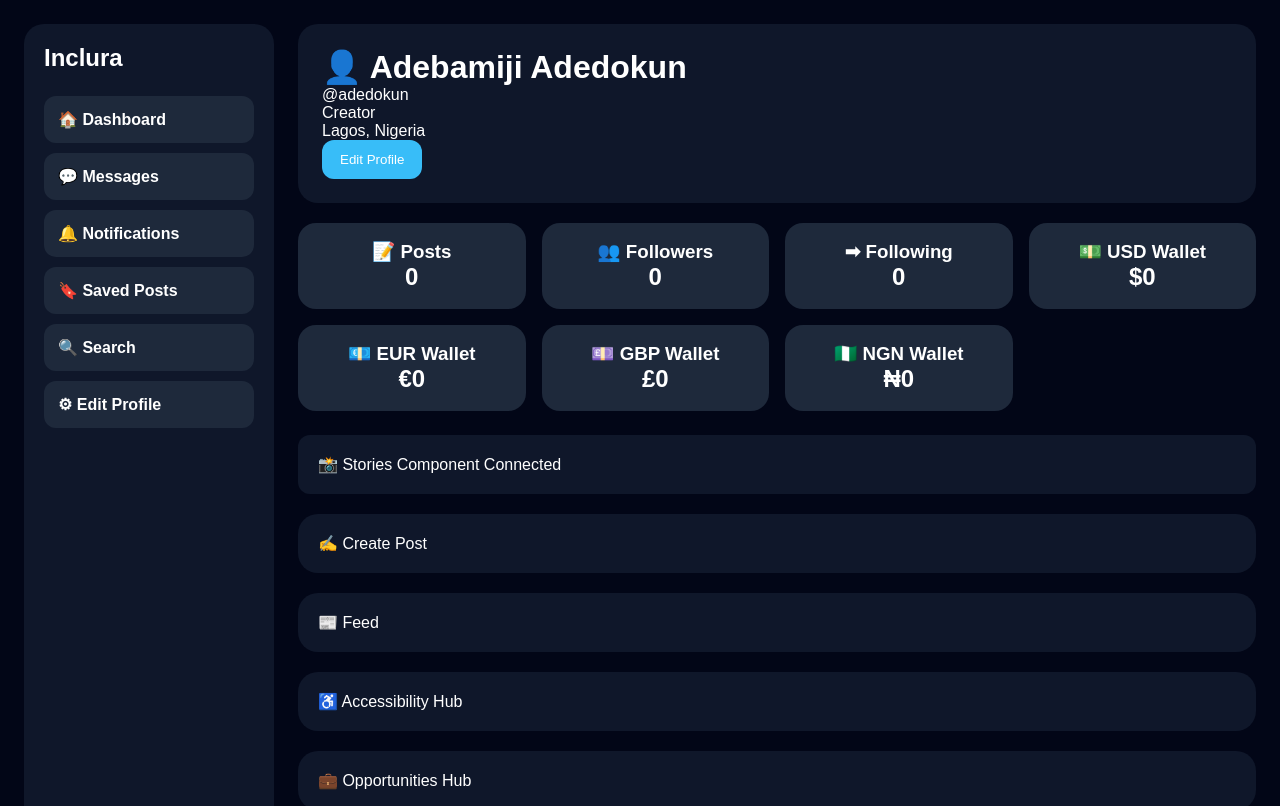
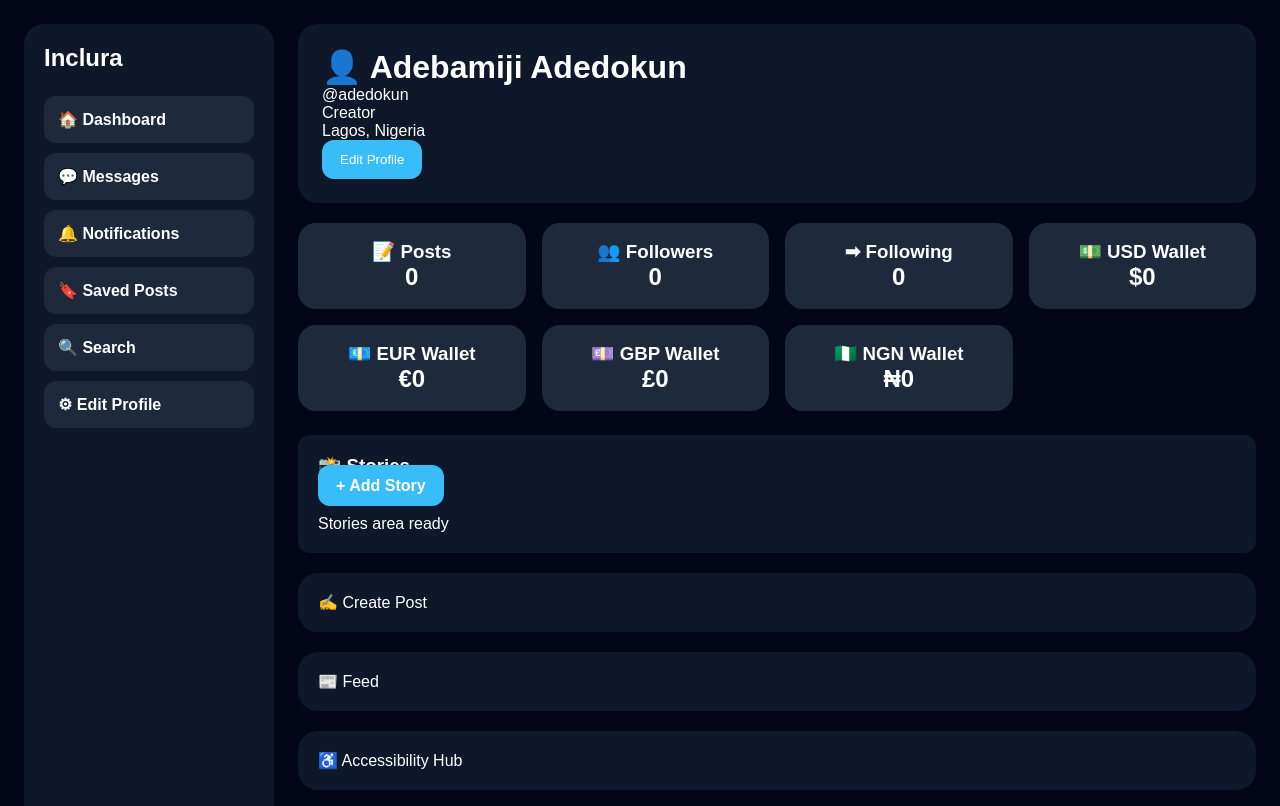
Before and after one commit to inclurah-png/inclura-web, a React (Vite) app: page /profile in a window 1280 px wide. Shown: the top 806 px of the page. Built offline with nearby package versions, Linux system fonts and the light colour scheme; no server answers; sample sign-in values are in the browser's storage.

Commit message:
Update StoriesSection.jsx
Update

```diff
--- a/src/components/StoriesSection.jsx
+++ b/src/components/StoriesSection.jsx
@@ -1,3 +1,5 @@
+import CreateStory from "./CreateStory";
+
 function StoriesSection() {
   return (
     <div
@@ -9,7 +11,13 @@ function StoriesSection() {
         marginBottom: "20px",
       }}
     >
-      📸 Stories Component Connected
+      <h3>📸 Stories</h3>
+
+      <CreateStory />
+
+      <div>
+        Stories area ready
+      </div>
     </div>
   );
 }
```
